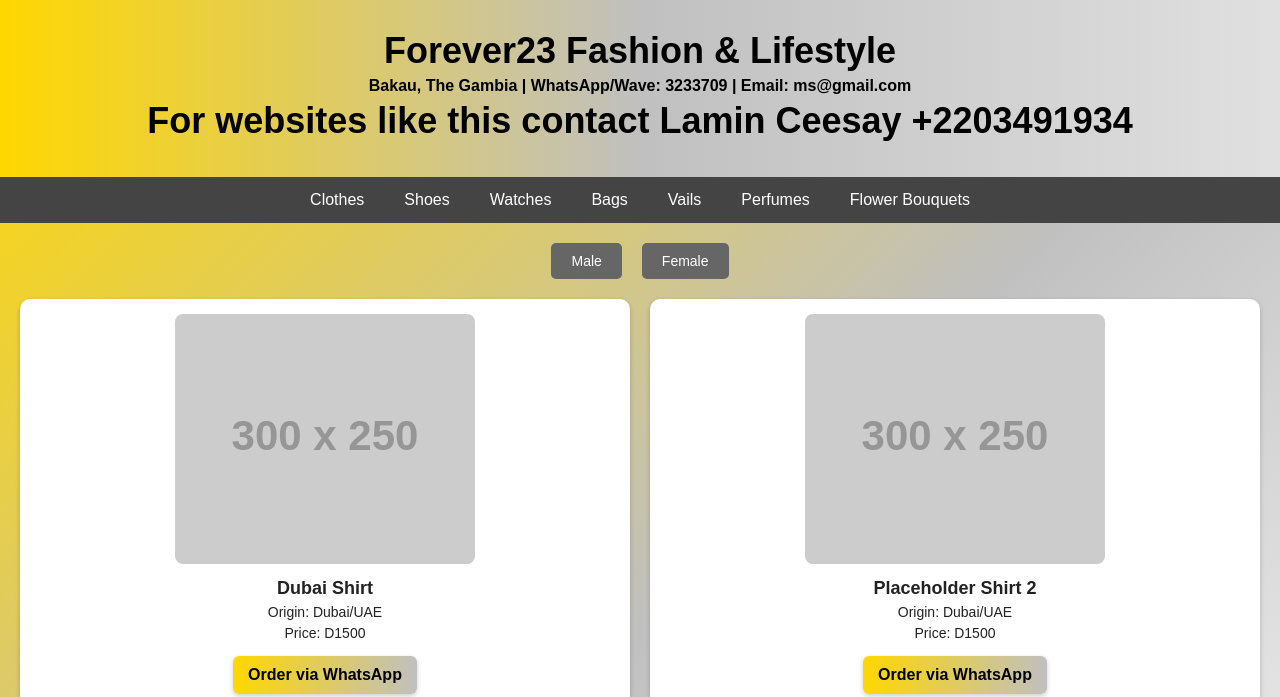
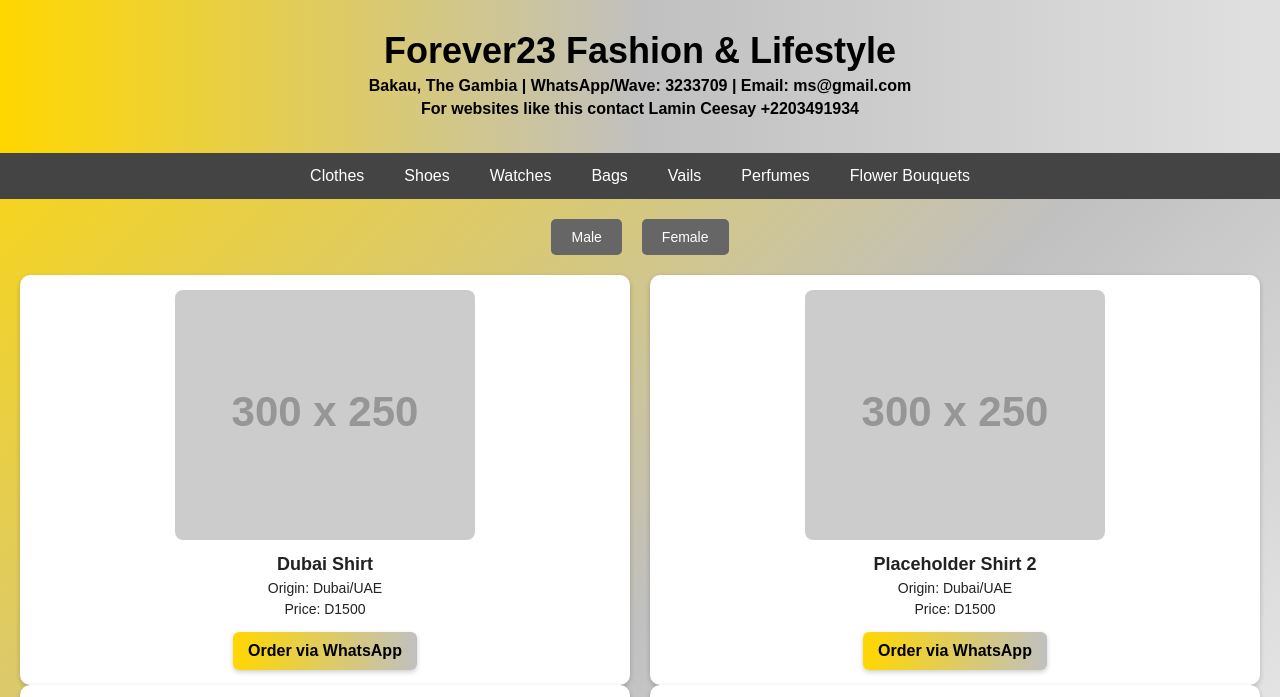
Before and after one commit to forever23-gm/.co, a plain HTML site: page index.html in a window 1280 px wide. Shown: the top 697 px of the page. Drawn offline with Linux system fonts and the light colour scheme; placeholder pictures from the web are drawn by us.

Commit message:
Update index.html

```diff
--- a/index.html
+++ b/index.html
@@ -78,7 +78,7 @@
 <body>
   <header>
     Forever23 Fashion & Lifestyle
-    <p>Bakau, The Gambia | WhatsApp/Wave: 3233709 | Email: ms@gmail.com     <p></p>For websites like this contact Lamin Ceesay +2203491934</p>
+    <p>Bakau, The Gambia | WhatsApp/Wave: 3233709 | Email: ms@gmail.com     <p>For websites like this contact Lamin Ceesay +2203491934</p>
   </header>
 
   <nav>
```
